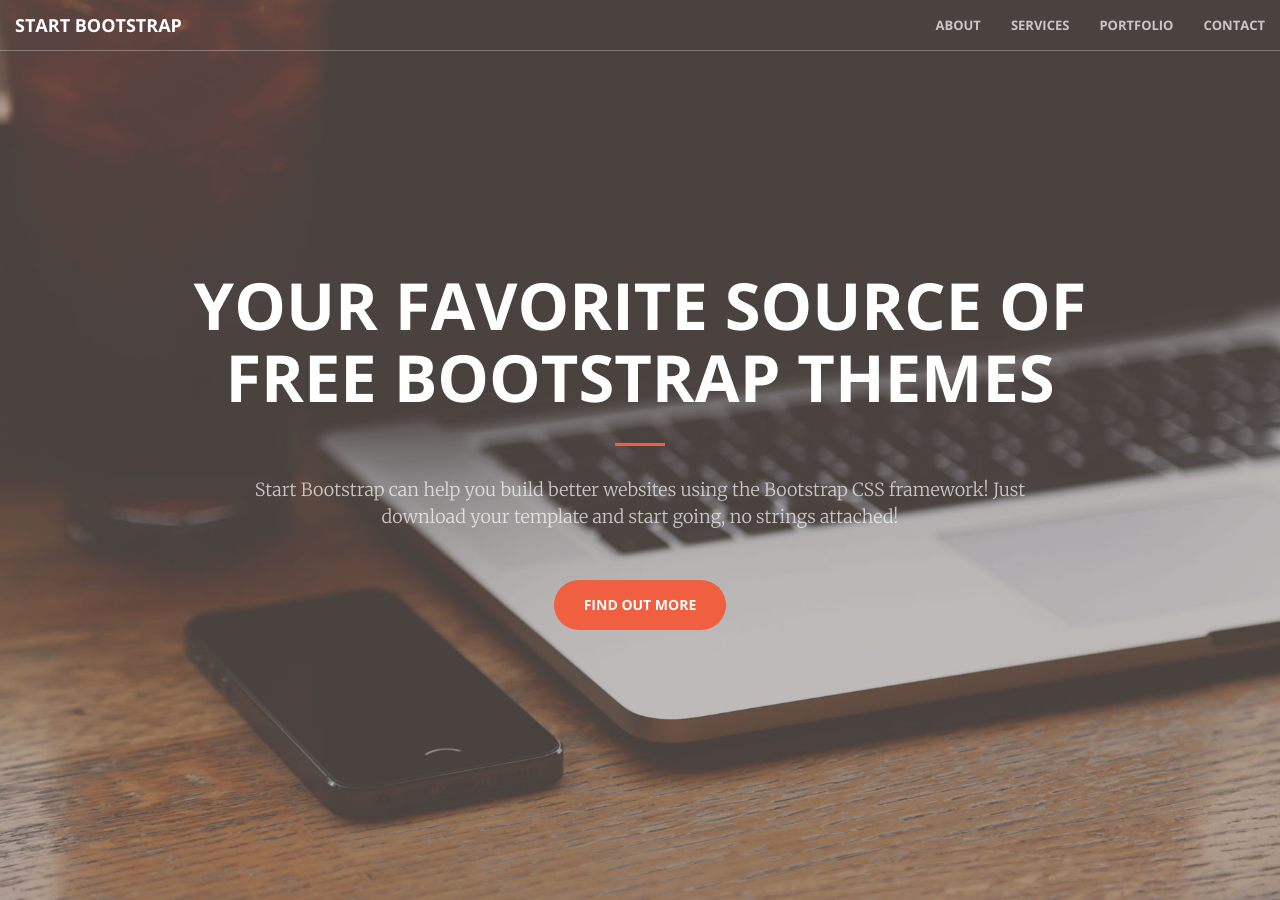
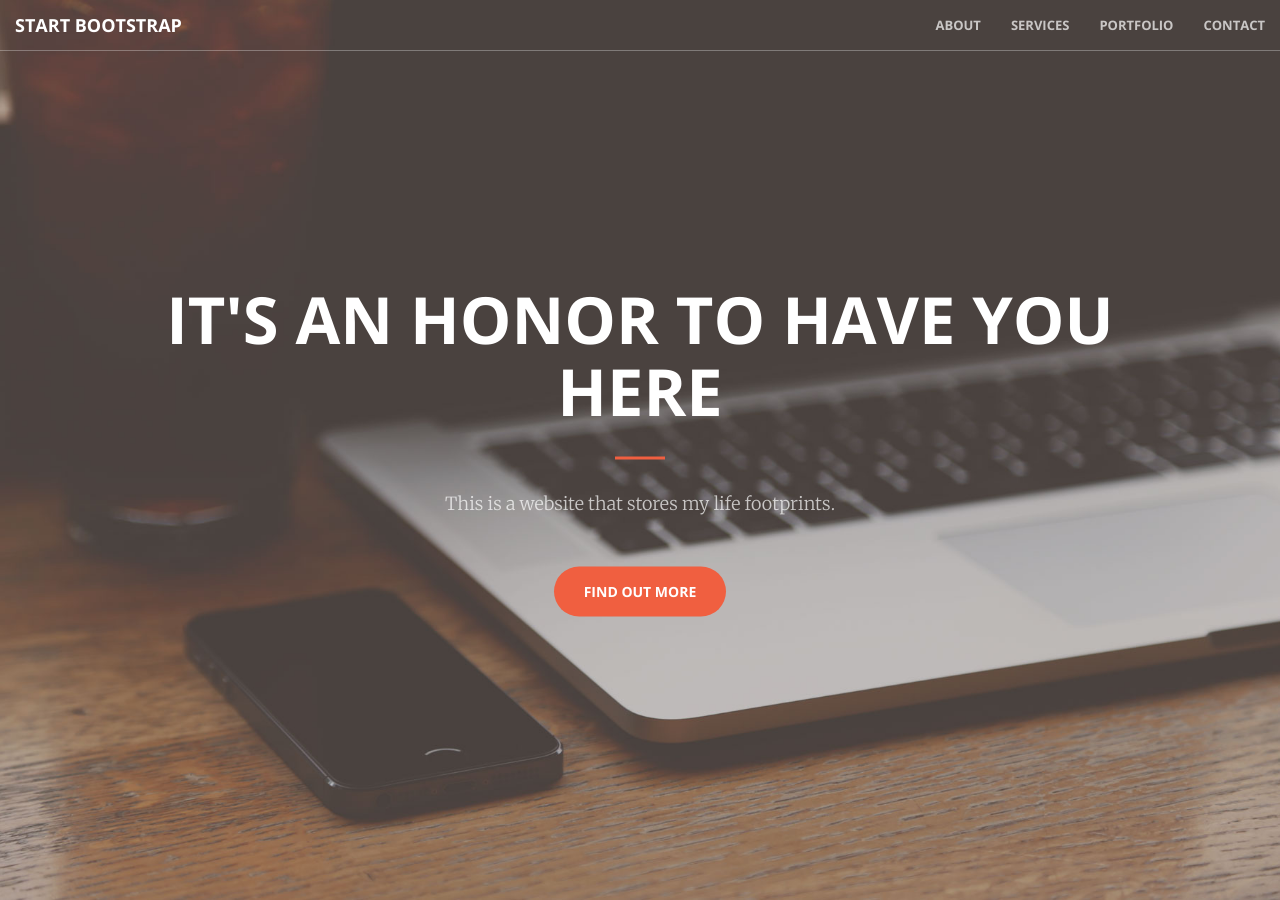
Before and after one commit to sjtuwzd/sjtuwzd.github.io, a Jekyll site: the page built from index.html, in a window 1280 px wide and 900 px high. Built offline with Jekyll 4.4.1, drawn with Linux system fonts in a browser that asks for light colours.

Commit message:
modify the front page

```diff
--- a/_includes/header.html
+++ b/_includes/header.html
@@ -1,9 +1,9 @@
 <header>
     <div class="header-content">
         <div class="header-content-inner">
-            <h1>Your Favorite Source of Free Bootstrap Themes</h1>
+            <h1>It's an honor to have you here</h1>
             <hr>
-            <p>Start Bootstrap can help you build better websites using the Bootstrap CSS framework! Just download your template and start going, no strings attached!</p>
+            <p>This is a website that stores my life footprints.</p>
             <a href="#about" class="btn btn-primary btn-xl page-scroll">Find Out More</a>
         </div>
     </div>
```
